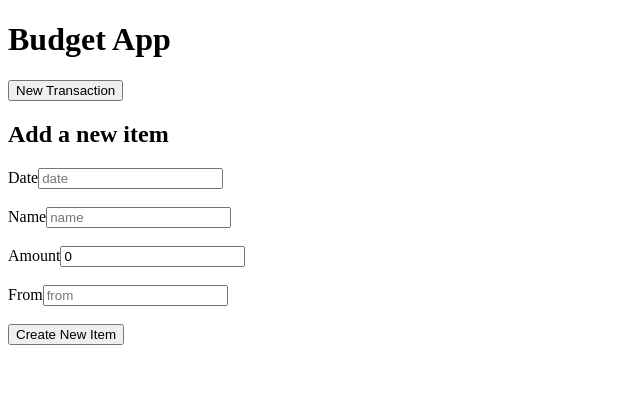
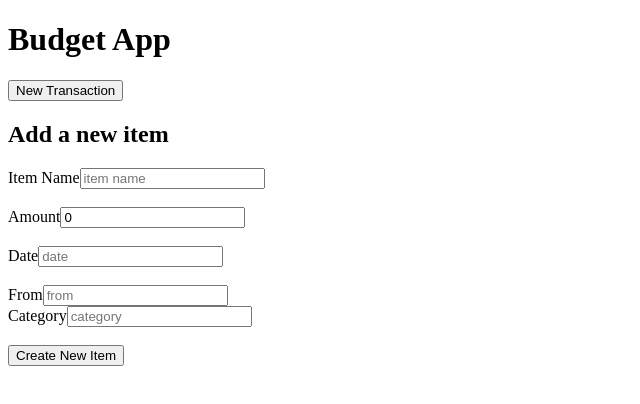
Before and after one commit to ChristineMarchese/PROJECT-BUDGETAPP-FRONTEND, a React (Vite) app in the folder Project-BudgetAPP-Frontend/: page /budget/new in a window 1280 px wide. Shown: the top 404 px of the page, without its empty margins (0-640 px from the left). Built offline with nearby package versions, Linux system fonts and the light colour scheme.

Commit message:
fixed calculations

```diff
--- a/Project-BudgetAPP-Frontend/src/App.jsx
+++ b/Project-BudgetAPP-Frontend/src/App.jsx
@@ -4,7 +4,8 @@ import EditPage from './component/EditPage';
 import IndexPage from './component/IndexPage';
 import NewPage from './component/NewPage';
 import ShowPage from './component/ShowPage';
-
+import HomePage from './component/HomePage';
+import PageNotFound from './component/PageNotFound';
 
 function App() {
 
@@ -15,10 +16,12 @@ function App() {
      <Router>
        <NavBar />
          <Routes>
+          <Route path="/" element={<HomePage/>} />
           <Route path="/budget" element={<IndexPage/>} />
           <Route path="/budget/:id" element={<ShowPage/>} />
           <Route path="/budget/new" element={<NewPage/>} />
           <Route path="/budget/:id/edit" element={<EditPage/>} />
+          <Route path="*" element={<PageNotFound/>} />
         </Routes>
     </Router>
    </div>
--- a/Project-BudgetAPP-Frontend/src/component/EditPage.jsx
+++ b/Project-BudgetAPP-Frontend/src/component/EditPage.jsx
@@ -1,24 +1,95 @@
-import { useNavigate } from "react-router-dom";
+import { useEffect, useState } from "react";
+import { useNavigate, useParams } from "react-router-dom";
+import axios from "axios";
 
 
 function EditPage() {
+const API = import.meta.env.VITE_API_KEY;
 const navigate = useNavigate();
-const [date, seDate] = useState();
+const { id } = useParams();
 
+const [item_name, setItem_Name] = useState("");
+const [amount,setAmount] = useState(0);
+const [date, setDate] = useState("");
+const [from, setFrom] = useState("");
+const [category, setCategory] = useState("");
 
+useEffect(() => {
+  fetchEditLog();
+}, []);
 
-function submitButton(e){
+  async function fetchEditLog(){
+      try{
+       let result = await axios.get(`${API}/budget/${id}`);
+      //  console.log(result);
+       setItem_Name(result.data.item_name);
+       setAmount(result.data.amount);
+       setDate(result.data.date);
+       setFrom(result.data.from);
+       setCategory(result.data.category);
+      } catch(error){
+        console.log(error);
+      }
+  }
+
+async function submitButton(e){
   e.prevent.default();
-}
+    try {                           // edit page is prefilled
+                                    // edit is the endpoint here
+        await axios.put(`${API}/budget/${id}`, {
+        item_name: item_name,
+        amount: amount,
+        date: date,
+        from: from,
+        category: category,
+      });
+      // whatever I edited I will see on the index page
+      // once the fetch is done it will Navigate to the index
+      // page. I will see the edited items on index page
+       navigate('/budget')
+      } catch (error) {
+       console.log(error);
+     }
+    }
 
   return (
    <>
-    <div>EditPage</div>
+    <div>Edit Page</div>
     <form>
+       <div>
+         <label>Item Name</label>
+         <input type="text" value={item_name}
+          onChange={(e) => setItem_Name(e.target.value)} placeholder="item name" required
+        />
+       </div>
+       <div>
+         <label>Amount</label>
+         <input type="number" value={amount}
+          onChange={(e) => setAmount(e.target.value)} placeholder="amount" required
+        />
+       </div>
+       <div>
+         <label>Date</label>
+         <input type="text" value={date}
+         onChange={(e) => setDate(e.target.value)} placeholder="date" required
+         />
+       </div>
+       <div>
+         <label>From</label>
+         <input type="text" value={from}
+         onChange={(e) => setFrom(e.target.value)} placeholder="from" required
+         />
+       </div>
+       <div>
+         <label>Category</label>
+         <input type="text" value={category}
+         onChange={(e) => setCategory(e.target.value)} placeholder="category" required
+         />
+       </div>
       <button onSubmit={submitButton}>Submit</button>
     </form>
   </>
   )
-}
+ }
 
 export default EditPage;
--- /dev/null
+++ b/Project-BudgetAPP-Frontend/src/component/HomePage.jsx
@@ -0,0 +1,10 @@
+
+import IndexPage from './IndexPage'
+
+export default function HomePage() {
+  return (
+    <div>
+        <IndexPage />
+    </div>
+  )
+}
--- a/Project-BudgetAPP-Frontend/src/component/IndexPage.jsx
+++ b/Project-BudgetAPP-Frontend/src/component/IndexPage.jsx
@@ -6,7 +6,9 @@ import { Link } from "react-router-dom";
 
  function IndexPage() {
  const API = import.meta.env.VITE_API_KEY;
- const [money, setMoney] = useState([]);
+ let [total, setTotal] = useState(0);
+const [money, setMoney] = useState([]);
+
 
 useEffect(() => {
    fetchIndex();
@@ -16,14 +18,35 @@ useEffect(() => {
 
 async function fetchIndex() {
     try {
-      let result = await axios.get(`${API}/budget`)
-       console.log(result.data)
-       setMoney(result.data);
-    } catch (error) {
-     console.log(error)
- }
-}
+      let result = await axios.get(`${API}/budget`);
+       console.log(result.data);
+      //  setMoney(result.data);
+
+       for (let i of result.data) {
+         setTotal((total += Number(i.amount)));
+       }
+        setMoney(result.data)
+
+        } catch (error) {
+        console.log(error);
+     }
+    }
+
+    function color(total) {
+      if (total > 100) return "green";
+      else if (total < 0) return "red";
+      else if (0 > total < 100) return "yellow";
+    }
+
+
   return (
+   <>
+     <div>
+        <h2>
+          Bank Account Toatl:{" "}
+          <span style={{ color: `${color(total)}` }}>{total}</span>
+        </h2>
+      </div>
       <table>
          <tbody>
           <tr>
@@ -48,6 +71,7 @@ async function fetchIndex() {
         })}
       </tbody>
     </table>
+  </>
   );
 }
 
--- a/Project-BudgetAPP-Frontend/src/component/NewPage.jsx
+++ b/Project-BudgetAPP-Frontend/src/component/NewPage.jsx
@@ -6,19 +6,22 @@
  function NewPage() {
  const navigate = useNavigate();
  const API = import.meta.env.VITE_API_KEY;
+
+ const [item_name, setItem_Name] = useState("");
+ const [amount, setAmount] = useState(0);
  const [date, setDate] = useState("");
- const [name, setName] = useState();
- const [amount, setAmount] = useState(0);
  const [from, setFrom] = useState("");
+ const [category, setCategory] = useState("")
 
 async function newButton(e) {
    e.preventDefault();
      try{
        let result = await axios.post(`${API}/budget`,{
+         item_name: item_name,
+         amount: amount,
          date: date,
-         name: name,
-         amount: amount,
          from: from,
+         Category: category,
        });
        navigate("/budget");
        console.log(result);
@@ -32,31 +35,37 @@ async function newButton(e) {
     <h2>Add a new item</h2>
     <form onSubmit={newButton}>
       <div>
-        <label>Date</label>
-        <input type="text" id="date" name="date" value={date} onChange={(e) =>
-         setDate(e.target.value)} placeholder="date" required
-        />
-      </div>
-      <br/>
-      <div>
-        <label>Name</label>
-        <input type="text" id="name" name="name" value={name} onChange={(e) => setName(e.target.value)}
-        placeholder="name" required
+        <label>Item Name</label>
+        <input type="text" id="item_name" name="item_name" value={item_name}
+        onChange={(e) => setItem_Name(e.target.value)} placeholder="item name" required
         />
       </div>
       <br/>
       <div>
         <label>Amount</label>
-        <input type="number" id="amount" name="amount" value={amount} onChange={(e) => setAmount(e.target.value)}
-         placeholder="amount" required
+        <input type="number" id="amount" name="amount" value={amount}
+        onChange={(e) => setAmount(e.target.value)} placeholder="amount" required
+        />
+      </div>
+      <br/>
+      <div>
+        <label>Date</label>
+        <input type="text" id="amount" name="amount" value={date}
+        onChange={(e) => setDate(e.target.value)} placeholder="date" required
         />
       </div>
        <br/>
        <div>
         <label>From</label>
-        <input type="text" id="from" name="from" value={from} onChange={(e) => setFrom(e.target.value)}
-        placeholder="from" required
+        <input type="text" id="from" name="from" value={from}
+        onChange={(e) => setFrom(e.target.value)} placeholder="from" required
         />
+        </div>
+        <div>
+         <label>Category</label>
+         <input type="bank account" id="category" name="category" value={category}
+         onChange={(e) => setCategory(e.target.value)} placeholder="category" required
+          />
         </div>
         <br/>
          <button>Create New Item</button>
--- /dev/null
+++ b/Project-BudgetAPP-Frontend/src/component/PageNotFound.jsx
@@ -0,0 +1,13 @@
+
+
+ function PageNotFound() {
+  return (
+  <>
+    <h2>PageNotFound</h2>
+
+  </>
+  )
+
+}
+
+export default PageNotFound
--- a/Project-BudgetAPP-Frontend/src/component/ShowPage.jsx
+++ b/Project-BudgetAPP-Frontend/src/component/ShowPage.jsx
@@ -7,6 +7,7 @@ import axios from "axios";
   const navigate = useNavigate();
   const API = import.meta.env.VITE_API_KEY;
   const { id } = useParams();
+
   const [money, setMoney] = useState("");
 
     useEffect(() => {
@@ -16,7 +17,7 @@ import axios from "axios";
   async function fetchShowPage() {
      try{
         let result = await axios.get(`${API}/budget/${id}`);
-        console.log(result.data);
+        // console.log(result.data);
         setMoney(result.data);
       } catch (error) {
        console.log(error);
--- a/Project-BudgetAPP-Frontend/src/main.jsx
+++ b/Project-BudgetAPP-Frontend/src/main.jsx
@@ -1,10 +1,10 @@
-import React from 'react'
+
 import ReactDOM from 'react-dom/client'
 import App from './App.jsx'
 
 
 ReactDOM.createRoot(document.getElementById('root')).render(
-  <React.StrictMode>
+  // <React.StrictMode>
     <App />
-  </React.StrictMode>,
+//  {/* </React.StrictMode> */}
 )
```
